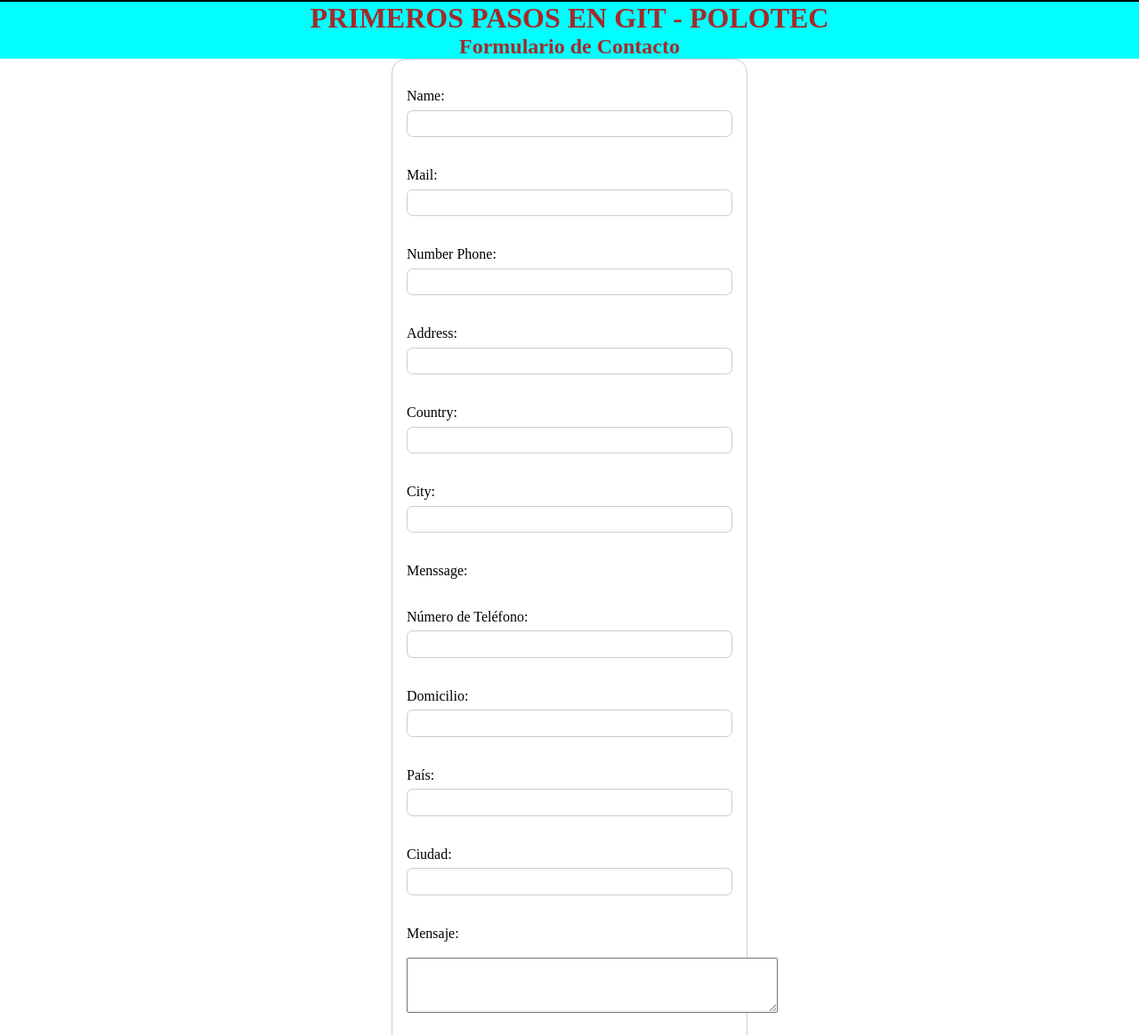
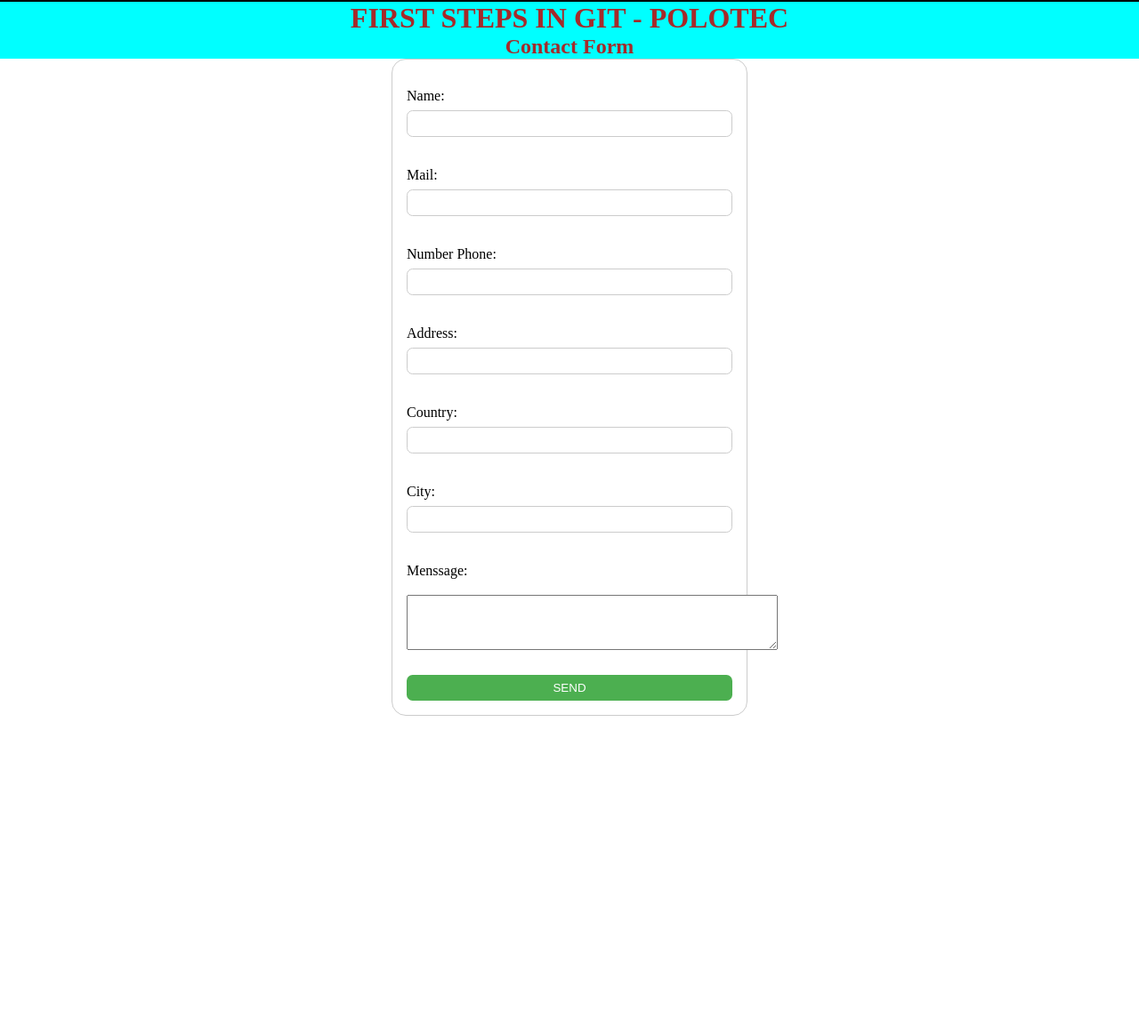
Before and after one commit to Nionicord/RepoClaseGITHUB, a plain HTML site: page views/index.html in a window 1280 px wide. Shown: the part 962-2126 px from the top of the page at 89% size. After the commit the page ends 1767 px from the top, so only its background shows below. Drawn offline with Linux system fonts and the light colour scheme.

Commit message:
Correccion de campos, lenguaje y errores

```diff
--- a/views/index.html
+++ b/views/index.html
@@ -4,7 +4,7 @@
     <meta charset="UTF-8">
     <meta name="viewport" content="width=device-width, initial-scale=1.0">
     <link rel="stylesheet" href="../public/css/style.css">
-    <title>CLASE DE GIT-GITHUB</title>
+    <title>CLASS OF GIT-GITHUB</title>
 </head>
 <body>
     <header>
@@ -15,8 +15,8 @@
         </section>
     </header>
 
-    <H1>PRIMEROS PASOS EN GIT - POLOTEC</H1>
-    <h2>Formulario de Contacto</h2>
+    <H1>FIRST STEPS IN GIT - POLOTEC</H1>
+    <h2>Contact Form</h2>
     <form action="/submit" method="post">
         <label for="nombre">Name:</label>
         <input type="text" id="nombre" name="nombre" required><br><br>
@@ -38,19 +38,6 @@
         <input type="text" id="ciudad" name="ciudad" required><br><br>
 
         <label for="mensaje">Menssage:</label><br>
-        <label for="telefono">Número de Teléfono:</label>
-        <input type="tel" id="telefono" name="telefono" required><br><br>
-
-        <label for="domicilio">Domicilio:</label>
-        <input type="text" id="domicilio" name="domicilio" required><br><br>
-
-        <label for="pais">País:</label>
-        <input type="text" id="pais" name="pais" required><br><br>
-
-        <label for="ciudad">Ciudad:</label>
-        <input type="text" id="ciudad" name="ciudad" required><br><br>
-
-        <label for="mensaje">Mensaje:</label><br>
         <textarea id="mensaje" name="mensaje" rows="4" cols="50" required></textarea><br><br>
 
         <button type="button" onclick="miFuncion()">SEND</button>
```
